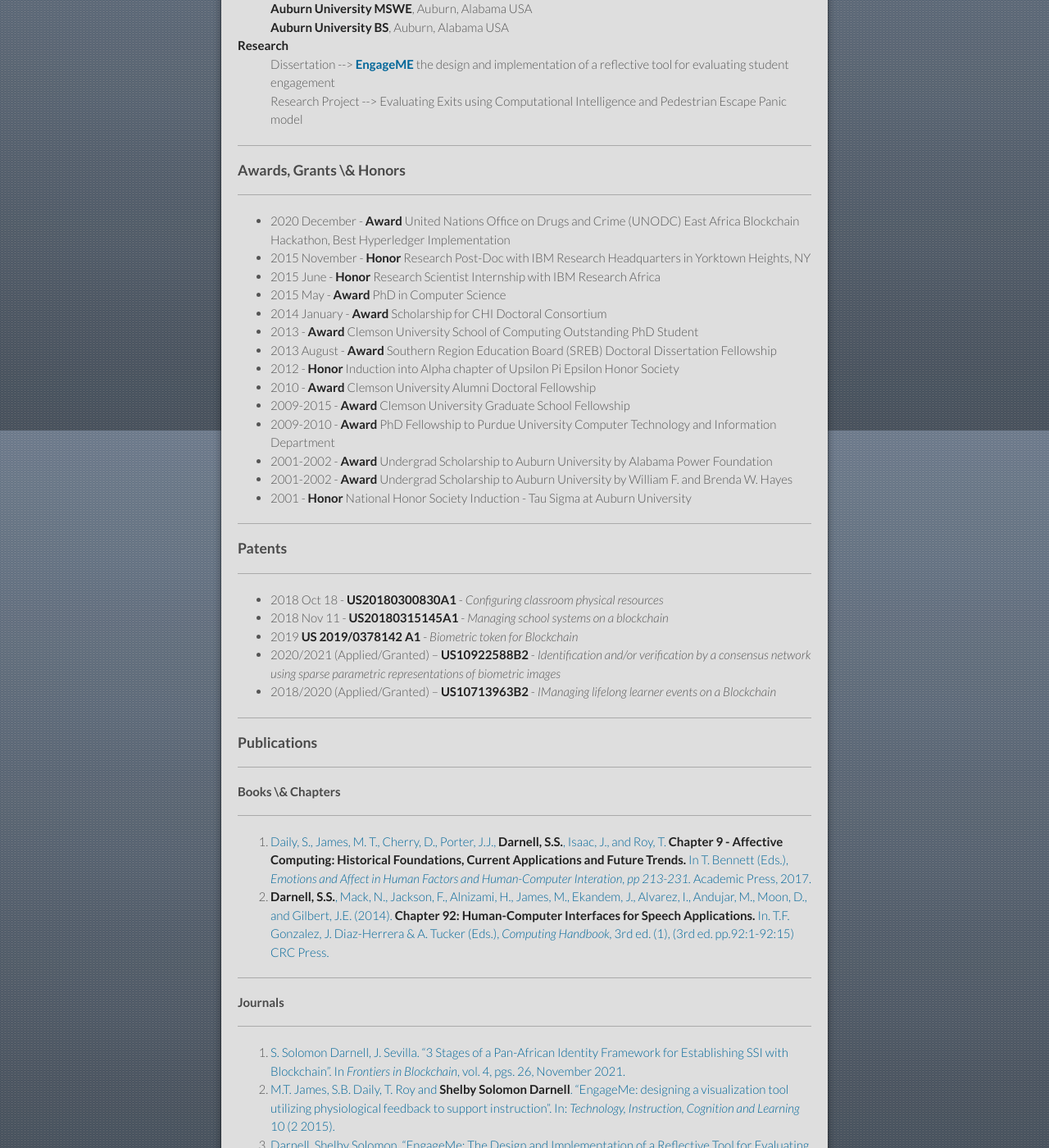
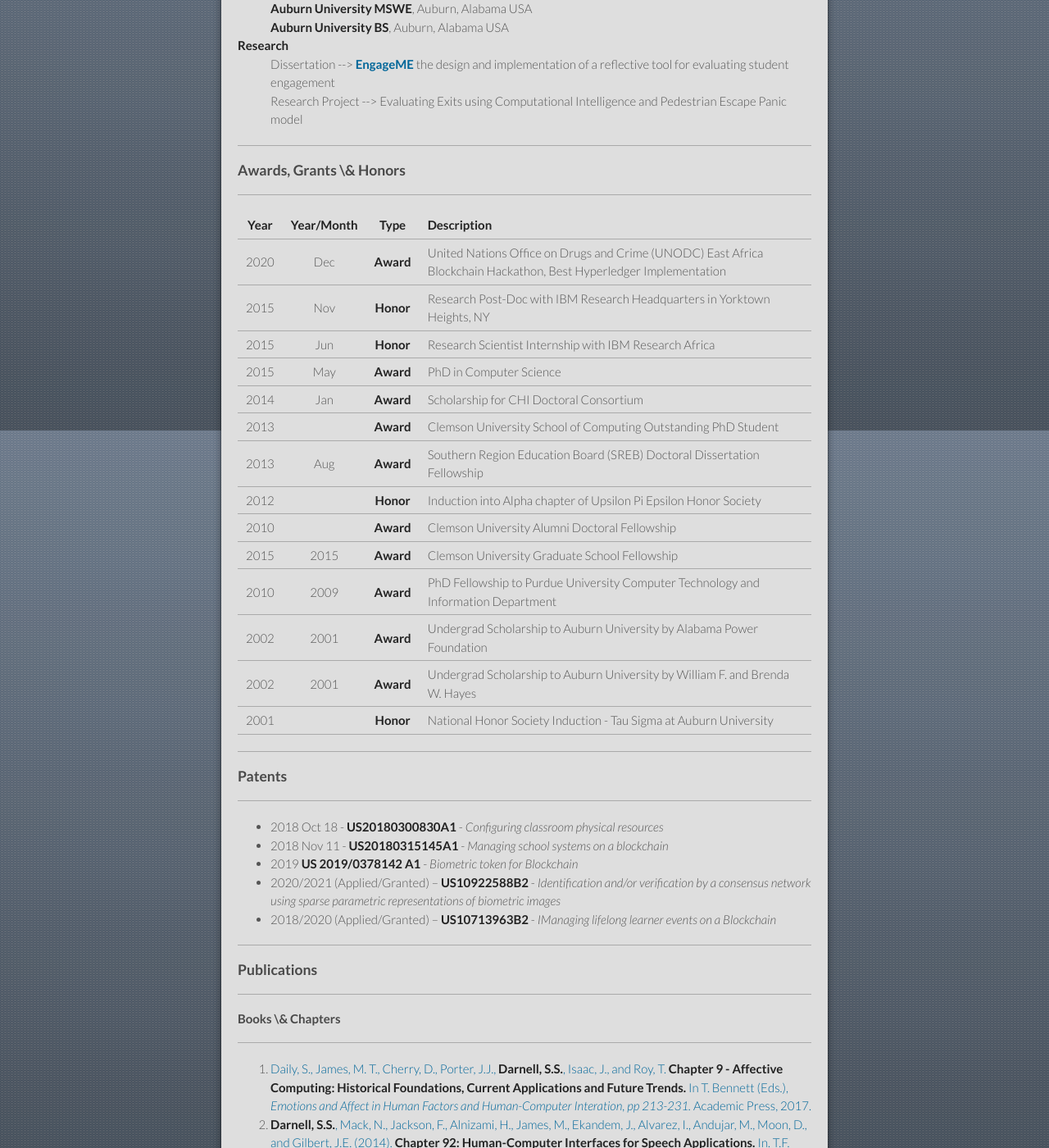
Before and after one commit to ShelbySolomonDarnell/shelbysolomondarnell.github.io, a Jekyll site: the page built from cv.md, in a window 1280 px wide and 1400 px high, scrolled down 1275 px. Shown: the whole window at 82% size. Built offline with Jekyll 4.4.1, drawn with Linux system fonts in a browser that asks for light colours; our own code applies the rules of GitHub Pages for plain Markdown files; some of the changed text lies outside the part shown.

Commit message:
modded awards into a table

```diff
--- a/cv.md
+++ b/cv.md
@@ -55,20 +55,23 @@ Computing technology is becoming more integral to every walk of life with every
 ---
 ### Awards, Grants \& Honors {#awards}
 ---
-+ 2020 December - **Award** United Nations Office on Drugs and Crime (UNODC) East Africa Blockchain Hackathon, Best Hyperledger Implementation
-+ 2015 November - **Honor** Research Post-Doc with IBM Research Headquarters in Yorktown Heights, NY
-+ 2015 June - **Honor** Research Scientist Internship with IBM Research Africa
-+ 2015 May - **Award** PhD in Computer Science
-+ 2014 January - **Award** Scholarship for CHI Doctoral Consortium
-+ 2013 - **Award** Clemson University School of Computing Outstanding PhD Student
-+ 2013 August - **Award** Southern Region Education Board (SREB) Doctoral Dissertation Fellowship
-+ 2012 - **Honor** Induction into Alpha chapter of Upsilon Pi Epsilon Honor Society
-+ 2010 - **Award** Clemson University Alumni Doctoral Fellowship
-+ 2009-2015 - **Award** Clemson University Graduate School Fellowship
-+ 2009-2010 - **Award** PhD Fellowship to Purdue University Computer Technology and Information Department
-+ 2001-2002 - **Award** Undergrad Scholarship to Auburn University by Alabama Power Foundation
-+ 2001-2002 - **Award** Undergrad Scholarship to Auburn University by William F. and Brenda W. Hayes
-+ 2001 - **Honor** National Honor Society Induction - Tau Sigma at Auburn University
+
+|**Year**|**Year/Month**|**Type**|**Description**|
+|:--:|:--:|:---:|:--|
+|2020 | Dec |**Award**| United Nations Office on Drugs and Crime (UNODC) East Africa Blockchain Hackathon, Best Hyperledger Implementation|
+|2015 | Nov|**Honor**|Research Post-Doc with IBM Research Headquarters in Yorktown Heights, NY|
+| 2015 | Jun | **Honor** | Research Scientist Internship with IBM Research Africa |
+| 2015 | May | **Award** | PhD in Computer Science |
+| 2014 | Jan | **Award** | Scholarship for CHI Doctoral Consortium |
+| 2013 | | **Award** | Clemson University School of Computing Outstanding PhD Student |
+| 2013 | Aug | **Award** | Southern Region Education Board (SREB) Doctoral Dissertation Fellowship |
+| 2012 | | **Honor** | Induction into Alpha chapter of Upsilon Pi Epsilon Honor Society |
+| 2010 | | **Award** | Clemson University Alumni Doctoral Fellowship |
+| 2015 | 2015 | **Award** | Clemson University Graduate School Fellowship |
+| 2010 | 2009 | **Award** | PhD Fellowship to Purdue University Computer Technology and Information Department |
+| 2002 | 2001 | **Award** | Undergrad Scholarship to Auburn University by Alabama Power Foundation |
+| 2002 | 2001 | **Award** | Undergrad Scholarship to Auburn University by William F. and Brenda W. Hayes |
+| 2001 || **Honor** | National Honor Society Induction - Tau Sigma at Auburn University |
 
 ---
 ### Patents {#patents}
```
Also changed, not shown: other parts of cv.md (+1 -1 lines).
